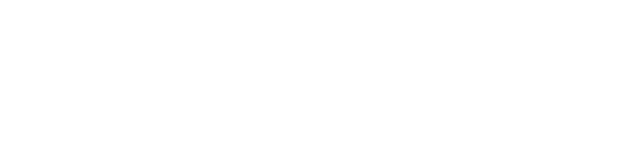
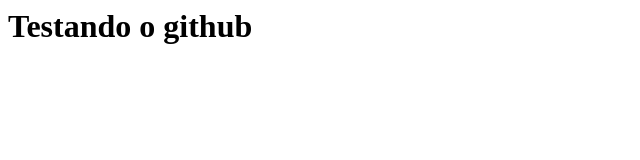
Before and after one commit to celsofurtado/ds1-teste, a plain HTML site: page index.html in a window 1280 px wide. Shown: the whole page, without its empty margins (0-640 px from the left). Drawn offline with Linux system fonts and the light colour scheme.

Commit message:
Adicionado o body da página index.html

```diff
--- a/index.html
+++ b/index.html
@@ -1,4 +1,7 @@
 <html>
   <head>
   </head>
+  <body>
+    <h1>Testando o github</h1>
+  </body>
 </html>
```
